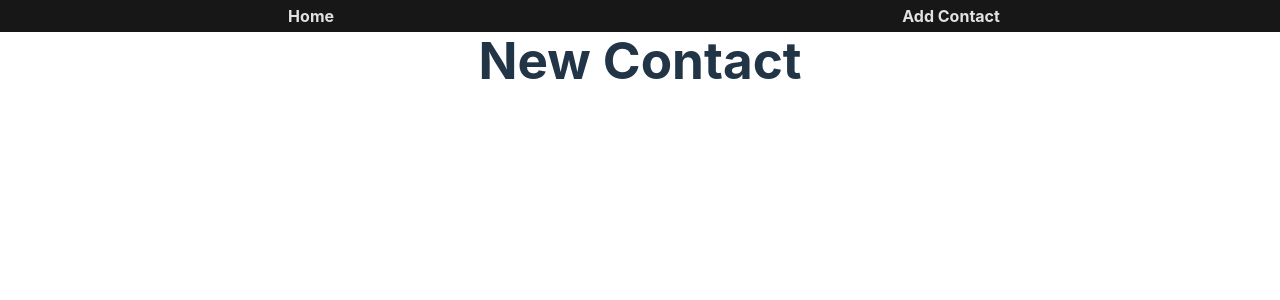
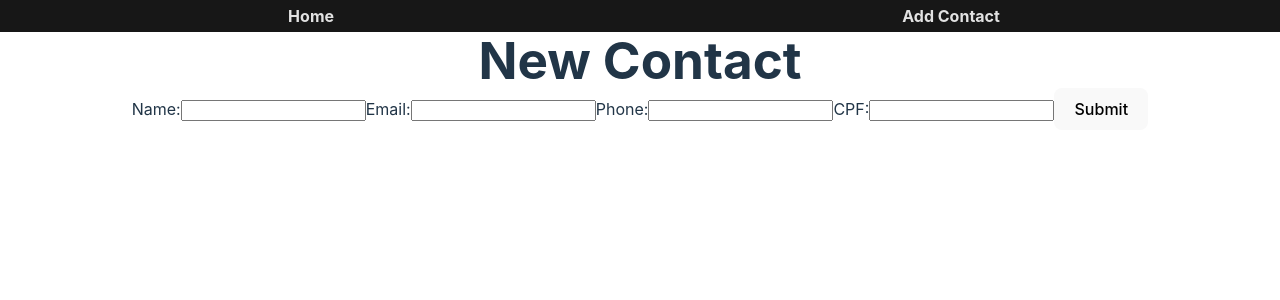
Before and after one commit to 0xEDU/42SP-ContactBook, a React (Vite) app in the folder ex01/web-ui/: page /new-contact in a window 1280 px wide. Shown: the top 300 px of the page. Built offline with nearby package versions, Linux system fonts and the light colour scheme.

Commit message:
Add form submission

```diff
--- a/ex01/web-ui/src/pages/new-contact/NewContact.tsx
+++ b/ex01/web-ui/src/pages/new-contact/NewContact.tsx
@@ -1,7 +1,67 @@
+import { useState } from "react";
+import { NewContactData } from "../../interfaces/ContactCardProps";
+import axios from "axios";
+
 const NewContact = () => {
+  const [newContactData, setNewContactData] = useState<NewContactData>({
+    name: '',
+    email: '',
+    phone: '',
+    cpf: '',
+  });
+  const [isShowingError, setIsShowingError] = useState<boolean>(false);
+
+  function handleSubmit(event: React.FormEvent<HTMLFormElement>) {
+    event.preventDefault();
+    if (
+      Object.values(newContactData).filter(value => value === "").length > 0
+    ) {
+      setIsShowingError(true);
+      return ;
+    }
+    axios.post('http://localhost:8080/v1/create-contact', { contact: newContactData});
+    setIsShowingError(false);
+  };
+
   return (
     <>
       <h1 style={{ margin: "0" }}>New Contact</h1>
+      <form onSubmit={handleSubmit}>
+        <label>Name:</label>
+        <input
+          type="text"
+          value={newContactData.name}
+          onChange={(e) =>
+            setNewContactData({ ...newContactData, name: e.target.value })
+          }
+        />
+        <label>Email:</label>
+        <input
+          type="text"
+          value={newContactData.email}
+          onChange={(e) =>
+            setNewContactData({ ...newContactData, email: e.target.value })
+          }
+        />
+        <label>Phone:</label>
+        <input
+          type="text"
+          value={newContactData.phone}
+          onChange={(e) =>
+            setNewContactData({ ...newContactData, phone: e.target.value })
+          }
+        />
+        <label>CPF:</label>
+        <input
+          type="text"
+          value={newContactData.cpf}
+          onChange={(e) =>
+            setNewContactData({ ...newContactData, cpf: e.target.value })
+          }
+        />
+        <button type="submit">Submit</button>
+      </form>
+      {isShowingError && <p> Can't send empty values! </p>}
     </>
   )
 };
```
